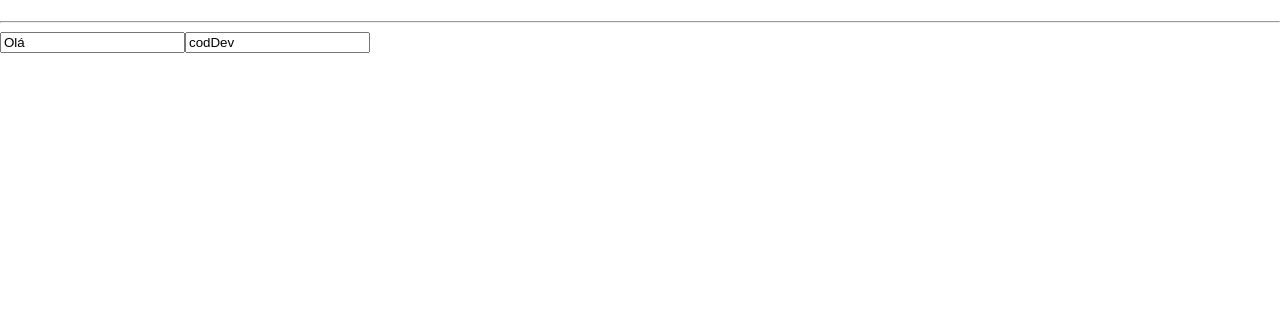
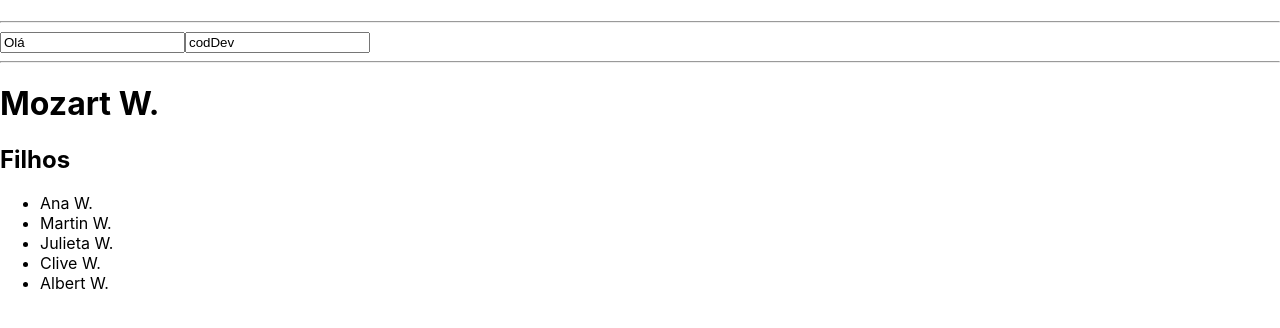
Before and after one commit to rodrigoCodDev/exercicios-react, a React (Create React App) app: page / in a window 1280 px wide. Shown: the part 266-594 px from the top of the page. Built offline with nearby package versions, Linux system fonts and the light colour scheme.

Commit message:
Adicionando componentes filhos

```diff
--- /dev/null
+++ b/src/components/Filho.jsx
@@ -0,0 +1,7 @@
+import React, { Component } from 'react'
+
+export default class Filho extends Component {
+    render() {
+        return <li>{this.props.nome} {this.props.sobrenome}</li>
+    }
+}
--- /dev/null
+++ b/src/components/Pai.jsx
@@ -0,0 +1,26 @@
+import React, { Component } from 'react'
+
+export default class Pai extends Component {
+  render() {
+    return (
+      <div>
+        <hr/>
+        <h1>{this.props.nome} {this.props.sobrenome}</h1>
+        <h2>Filhos</h2>
+        <ul>
+            {React.Children.map(this.props.children, child => {
+              return React.cloneElement(child, {
+                ...this.props, ...child.props
+              })
+            })}
+
+
+            {/* {this.props.children} */}
+            {/* Clonando um único elemento
+            {React.cloneElement(this.props.children, {...this.props, ...this.props.children.props})}
+            */}
+        </ul>
+      </div>
+    )
+  }
+}
--- a/src/index.js
+++ b/src/index.js
@@ -7,6 +7,8 @@ import Primeiro from './components/Primeiro';
 import Segundo from './components/Segundo';
 import { Componente1, Componente2 } from './components/Terceiro';
 import Saudacao from './components/Saudacao';
+import Pai from './components/Pai';
+import Filho from './components/Filho';
 
 const root = ReactDOM.createRoot(document.getElementById('root'));
 
@@ -21,6 +23,15 @@ root.render(
     <Componente2 nome="Rodrigo"/>
 
     <Saudacao tipo="Bom dia" nome="CodDev" />
+
+    <Pai nome="Mozart" sobrenome="W.">
+      <Filho nome="Ana"/>
+      <Filho nome="Martin"/>
+      <Filho nome="Julieta"/>
+      <Filho nome="Clive"/>
+      <Filho nome="Albert"/>
+    </Pai>
+
   </>
 );
 
```
